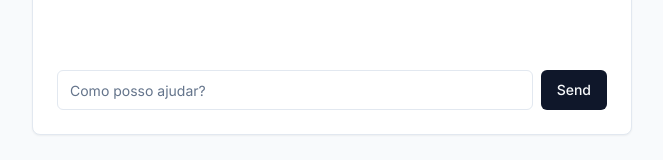
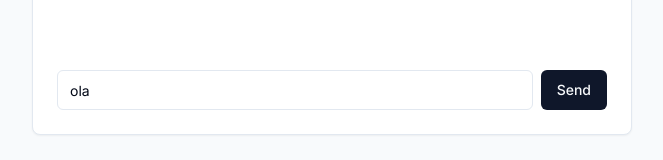
Before and after one commit to szsouza/SC_AI, a Next.js app: page / in a window 1280 px wide. Shown: the part 609-769 px from the top of the page, without its empty margins (308-971 px from the left). Built offline with nearby package versions, Linux system fonts and the light colour scheme.

Commit message:
alterando

```diff
--- a/src/components/chat.tsx
+++ b/src/components/chat.tsx
@@ -1,5 +1,5 @@
 "use client";
-import { useEffect } from "react";
+import { RefObject, useEffect, useRef, useState } from "react";
 import { Avatar, AvatarFallback, AvatarImage } from "./ui/avatar";
 import { Button } from "./ui/button";
 import {
@@ -15,16 +15,21 @@ import { useChat } from "ai/react";
 import { ScrollArea } from "./ui/scroll-area";
 
 const Chat = () => {
-  const { messages, handleInputChange, handleSubmit, input } = useChat({
-    api: "/api/chat",
-  });
+  const { messages, handleInputChange, handleSubmit, input, setInput } =
+    useChat({
+      api: "/api/chat",
+    });
 
   useEffect(() => {
-    const scrollAnchor = document.getElementById('scrollAnchor');
+    setInput("ola");
+  }, [setInput]);
+
+  useEffect(() => {
+    const scrollAnchor = document.getElementById("scrollAnchor");
 
     if (messages && messages.length >= 2 && messages[1].role && scrollAnchor) {
       scrollAnchor.scrollTop = scrollAnchor.scrollHeight;
-      console.log(messages[1].role)
+      console.log(messages[1].role);
     }
   }, [messages]);
 
@@ -70,7 +75,7 @@ const Chat = () => {
           <Input
             placeholder="Como posso ajudar?"
             value={input}
-            onChange={handleInputChange}
+            onChange={(e) => setInput(e.target.value)}
           />
           <Button type="submit">Send</Button>
         </form>
```
Also changed, not shown: 2 other files (tests, documents, lock files or other folders).
